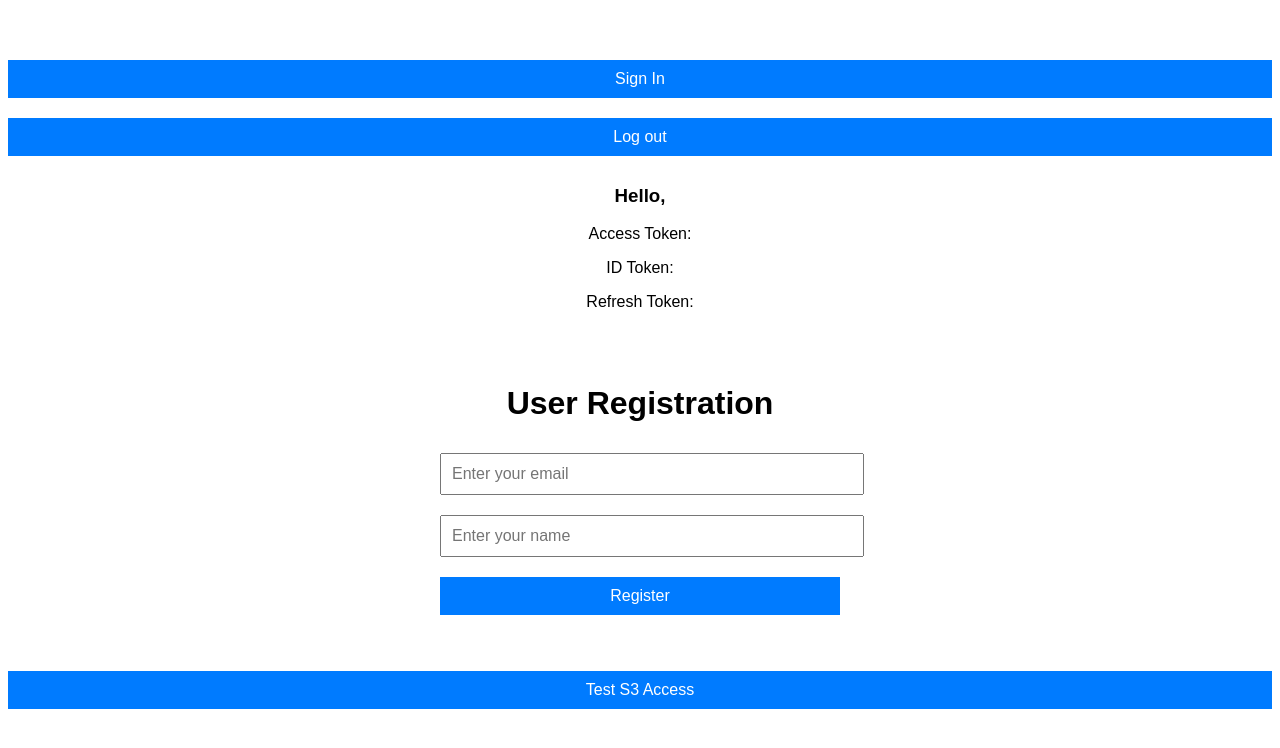
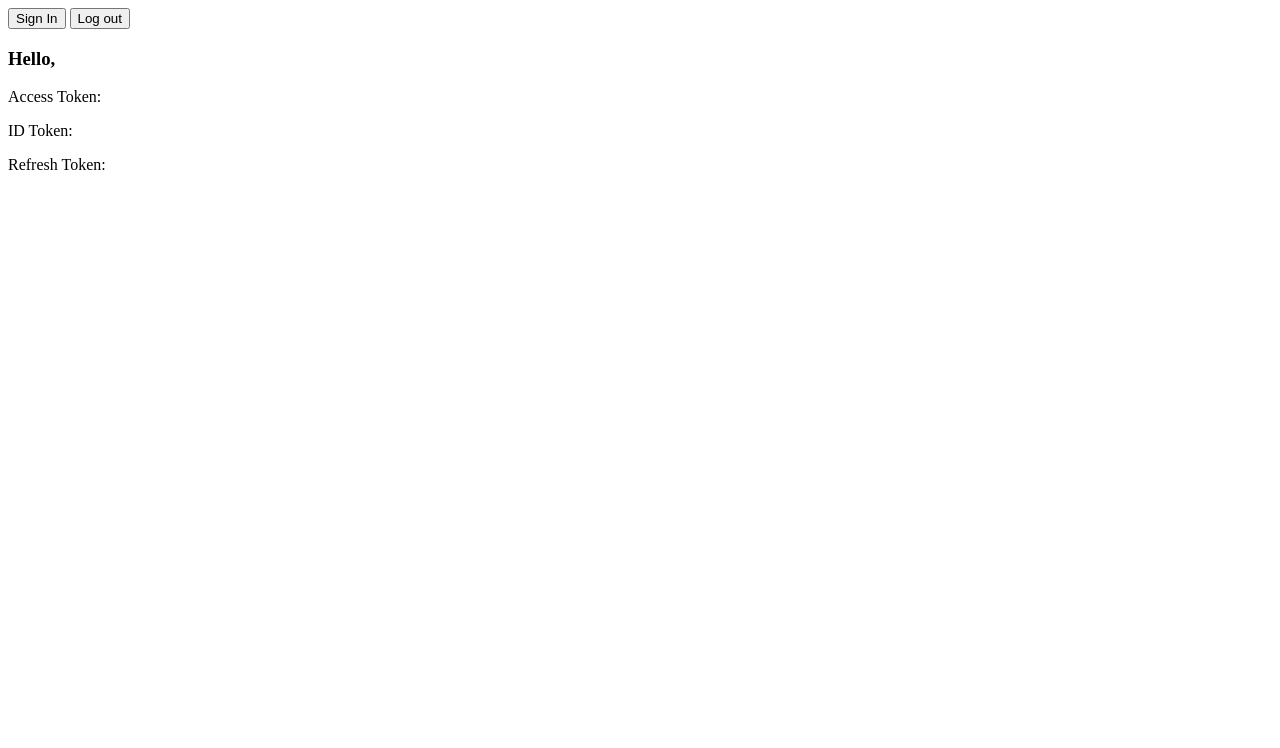
Before and after one commit to blackboxradiology/mrkr_web_app, a plain HTML site: page index.html in a window 1280 px wide. Drawn offline with Linux system fonts and the light colour scheme.

Commit message:
Update index.html

```diff
--- a/index.html
+++ b/index.html
@@ -1,40 +1,4 @@
-<!DOCTYPE html>
-<html lang="en">
-<head>
-  <meta charset="UTF-8">
-  <meta name="viewport" content="width=device-width, initial-scale=1.0">
-  <title>User Registration</title>
-  <style>
-    body {
-      font-family: Arial, sans-serif;
-      text-align: center;
-      margin-top: 50px;
-    }
-    form {
-      max-width: 400px;
-      margin: auto;
-    }
-    input, button {
-      width: 100%;
-      margin: 10px 0;
-      padding: 10px;
-      font-size: 16px;
-    }
-    button {
-      background-color: #007bff;
-      color: white;
-      border: none;
-      cursor: pointer;
-    }
-    button:hover {
-      background-color: #0056b3;
-    }
-  </style>
-</head>
-
-<body>
-
-  <div>
+<div>
     <!-- Sign-In Button -->
     <button id="signIn">Sign In</button>
 
@@ -49,16 +13,3 @@
     <p>ID Token: <pre id="id-token"></pre></p>
     <p>Refresh Token: <pre id="refresh-token"></pre></p>
 </div>
-<br><br>
-  <h1>User Registration</h1>
-  <form id="registerForm">
-    <input type="email" id="email" placeholder="Enter your email" required />
-    <input type="text" id="name" placeholder="Enter your name" required />
-    <button type="submit">Register</button>
-  </form>
-  <br><br>
-  <button id="testS3Access">Test S3 Access</button>
-  <p id="responseMessage" style="color: green;"></p>
-  <script src="app.js"></script>
-</body>
-</html>
```
